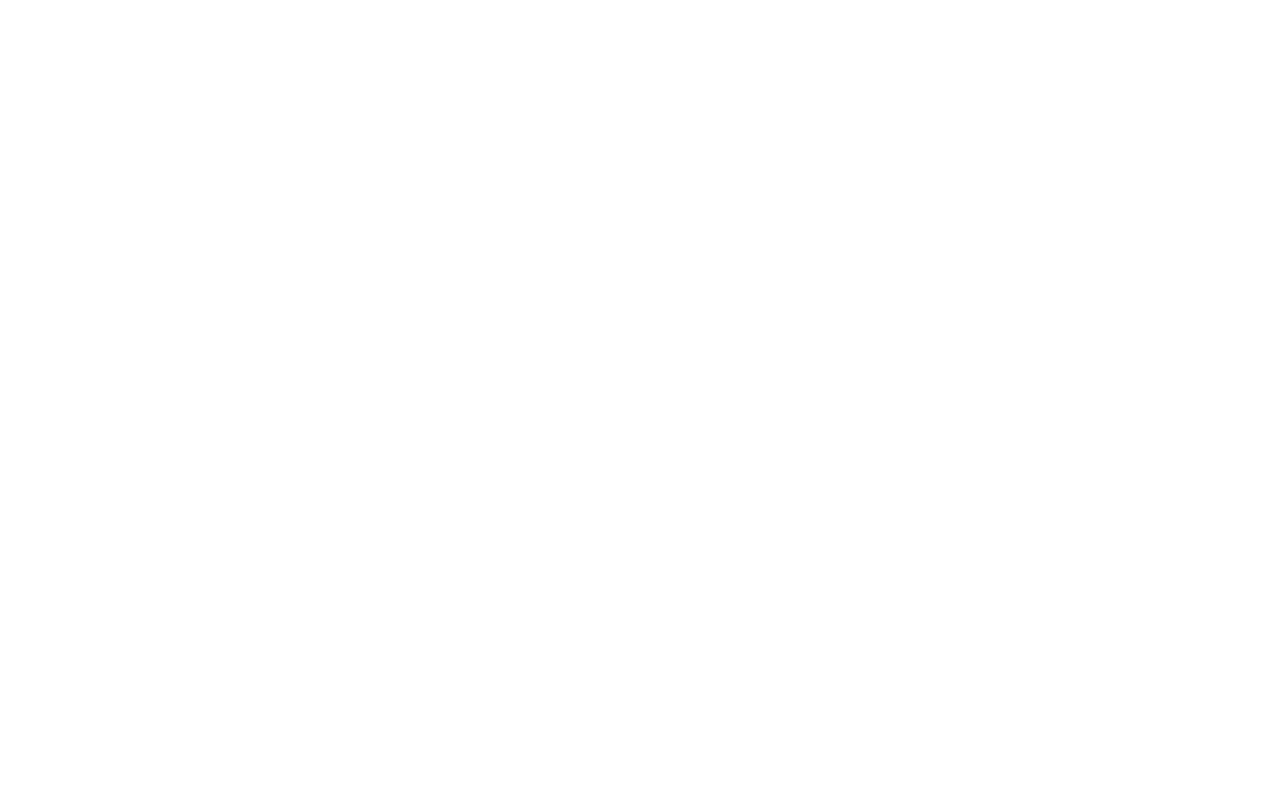
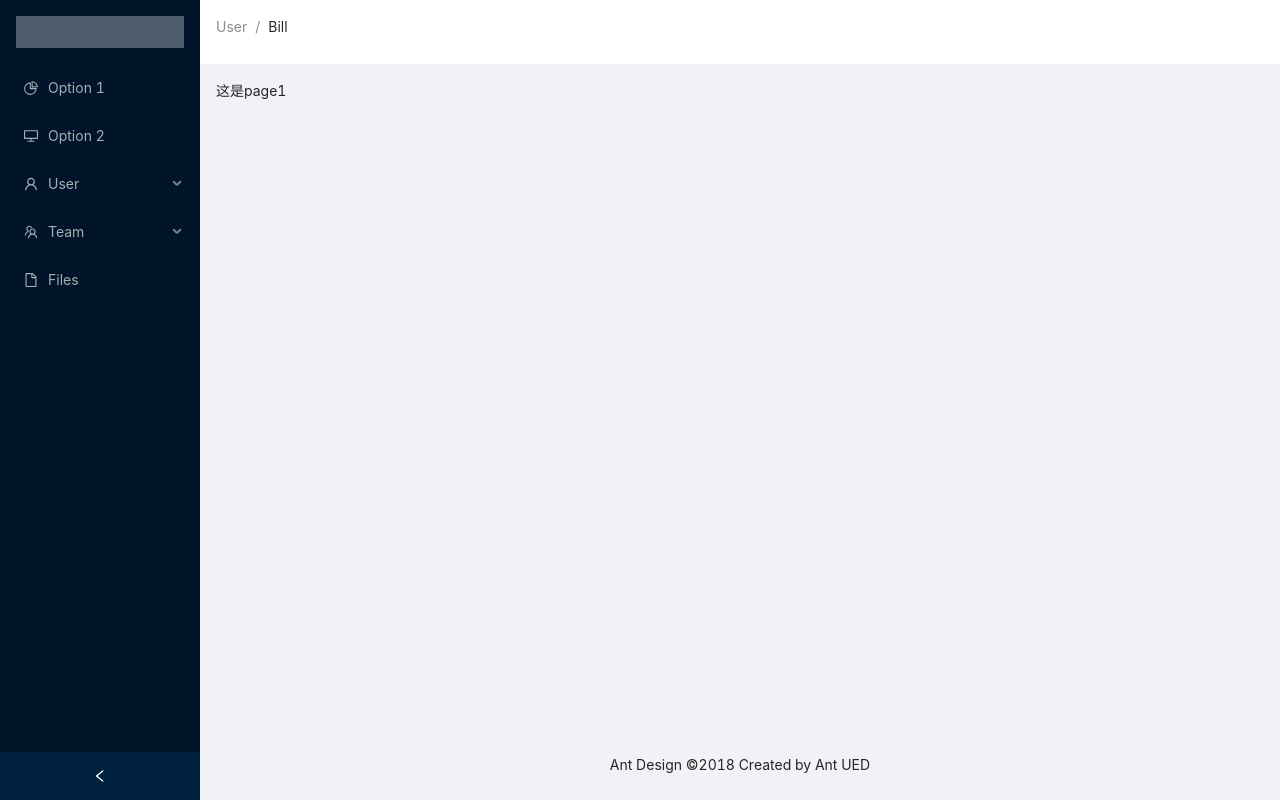
Before and after one commit to yaodada123/React-admin-typesrcipt, a React (Vite) app: page /page1 in a window 1280 px wide. Before the commit this address had no page. Built offline with nearby package versions, Linux system fonts and the light colour scheme.

Commit message:
侧边栏基本路由配置

```diff
--- a/src/router/index.tsx
+++ b/src/router/index.tsx
@@ -1,20 +1,43 @@
 import { lazy } from "react";
 import { Navigate } from "react-router-dom";
 import Home from "src/views/Home/Home";
-const About = lazy(() => import("../views/About/About"))
+import React from "react";
+const About = lazy(() => import("../views/About/About"));
+const Page1 = lazy(() => import("../views/Page1"));
+const Page2 = lazy(() => import("../views/page2"));
+
+const withLoadingComponent = (comp: JSX.Element) => {
+    return (
+        <React.Suspense fallback={<div>loading...</div>}>{comp}</React.Suspense>
+    );
+};
 
 const routes = [
     {
         path: '/',
-        element: <Navigate to='/home'/>
+        element: <Navigate to='/page1' />
     },
     {
-        path: '/home',
-        element: <Home></Home>
+        path: '/',
+        element: <Home />,
+        children: [
+            {
+                path: '/page1',
+                element: withLoadingComponent( <Page1 /> )
+            },
+            {
+                path: '/page2',
+                element: withLoadingComponent( <Page2 /> )
+            },
+        ]
+    },
+    {
+        path: "/home",
+        element: <Home />
     },
     {
         path: '/about',
-        element: <About />
+        element: withLoadingComponent( <About /> )
     },
 ]
 
--- a/src/views/Home/Home.tsx
+++ b/src/views/Home/Home.tsx
@@ -8,6 +8,7 @@ import {
 import type { MenuProps } from 'antd';
 import { Breadcrumb, Layout, Menu } from 'antd';
 import React, { useState } from 'react';
+import { Outlet, useNavigate } from 'react-router-dom';
 const { Header, Content, Footer, Sider } = Layout;
 type MenuItem = Required<MenuProps>['items'][number];
 
@@ -26,8 +27,8 @@ function getItem(
 }
 
 const items: MenuItem[] = [
-    getItem('Option 1', '1', <PieChartOutlined />),
-    getItem('Option 2', '2', <DesktopOutlined />),
+    getItem('Option 1', '/page1', <PieChartOutlined />),
+    getItem('Option 2', '/page2', <DesktopOutlined />),
     getItem('User', 'sub1', <UserOutlined />, [
         getItem('Tom', '3'),
         getItem('Bill', '4'),
@@ -38,13 +39,17 @@ const items: MenuItem[] = [
 ];
 const Home = () => {
     const [collapsed, setCollapsed] = useState(false);
+    const navigateTo =  useNavigate();
+    const menuClick = (e: {key: string}) => {
+        navigateTo(e.key)
+    }
     return (
         <div>
             <Layout style={{ minHeight: '100vh' }}>
                 {/* 侧边栏 */}
                 <Sider collapsible collapsed={collapsed} onCollapse={value => setCollapsed(value)}>
                     <div className="logo" />
-                    <Menu theme="dark" defaultSelectedKeys={['1']} mode="inline" items={items} />
+                    <Menu theme="dark" defaultSelectedKeys={['1']} mode="inline" items={items} onClick={menuClick} />
                 </Sider>
                 {/* 右侧区域 */}
                 <Layout className="site-layout">
@@ -56,11 +61,8 @@ const Home = () => {
                         </Breadcrumb>
                     </Header>
                     {/* 主内容区域 */}
-                    <Content style={{ margin: '0 16px' }}>
-
-                        <div className="site-layout-background" style={{ padding: 24, minHeight: 600 }}>
-                            Bill is a cat.
-                        </div>
+                    <Content style={{ margin: '16px 16px 0 ' }}>
+                        <Outlet></Outlet>
                     </Content>
                     {/* 页尾内容 */}
                     <Footer style={{ textAlign: 'center' }}>Ant Design ©2018 Created by Ant UED</Footer>
--- /dev/null
+++ b/src/views/Page1.tsx
@@ -0,0 +1,9 @@
+const view = () => {
+    return (
+        <div>
+            这是page1
+        </div>
+    )
+}
+
+export default view;
--- /dev/null
+++ b/src/views/page2.tsx
@@ -0,0 +1,9 @@
+const view = () => {
+    return (
+        <div>
+            这是page2
+        </div>
+    )
+}
+
+export default view;
```
